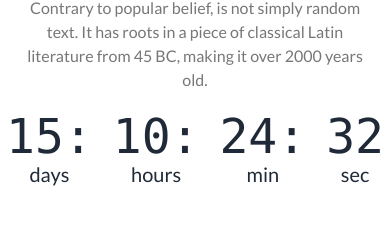
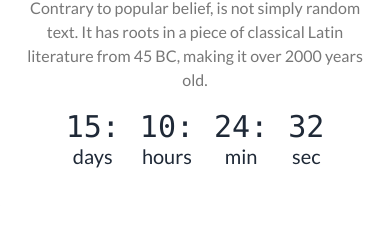
Before and after one commit to Akazad20/fruit-brust-project, a plain HTML site: page index.html in a window 390 px wide. Shown: the part 540-771 px from the top of the page. Drawn offline with nearby package versions, Linux system fonts and the light colour scheme.

Commit message:
this fruit site successfull

```diff
--- a/index.html
+++ b/index.html
@@ -118,30 +118,29 @@
            <div class="items-center m-auto mt-5">
             <div class="grid grid-flow-col gap-5  text-center auto-cols-max">
               <div class="flex flex-col text-xl">
-                <span class="countdown font-mono text-5xl">
+                <span class="countdown font-mono text-3xl lg:text-5xl">
                   <span style="--value:15;"></span>
                   :
                 </span>
                 days
               </div>
               <div class="flex flex-col text-xl">
-                <span class="countdown font-mono text-5xl">
+                <span class="countdown font-mono text-3xl lg:text-5xl">
                   <span style="--value:10;"></span>
                   :
                 </span>
                 hours
               </div>
               <div class="flex flex-col text-xl">
-                <span class="countdown font-mono text-5xl">
+                <span class="countdown font-mono text-3xl lg:text-5xl">
                   <span style="--value:24;"></span>
                   :
                 </span>
                 min
               </div>
               <div class="flex flex-col text-xl">
-                <span class="countdown font-mono text-5xl">
+                <span class="countdown font-mono text-3xl lg:text-5xl">
                   <span style="--value:32;"></span>
-
                 </span>
                 sec
               </div>
```
